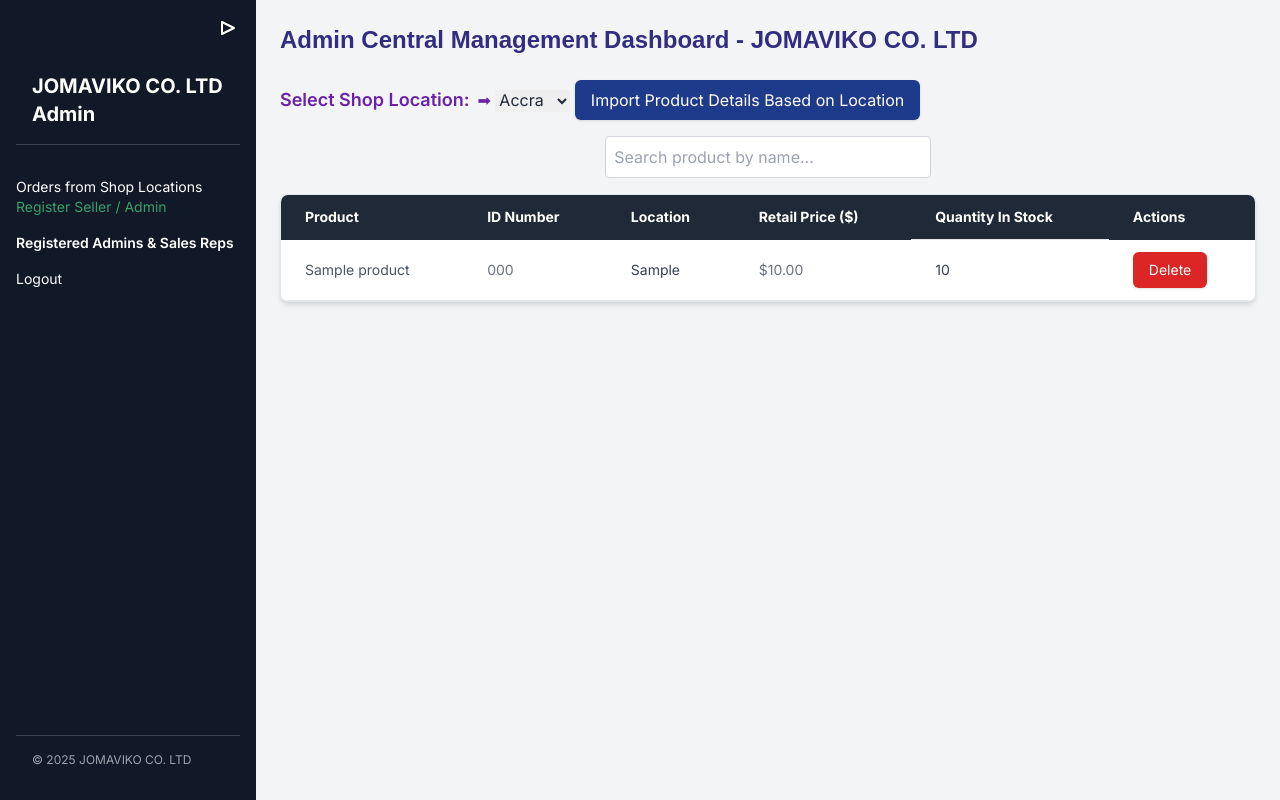
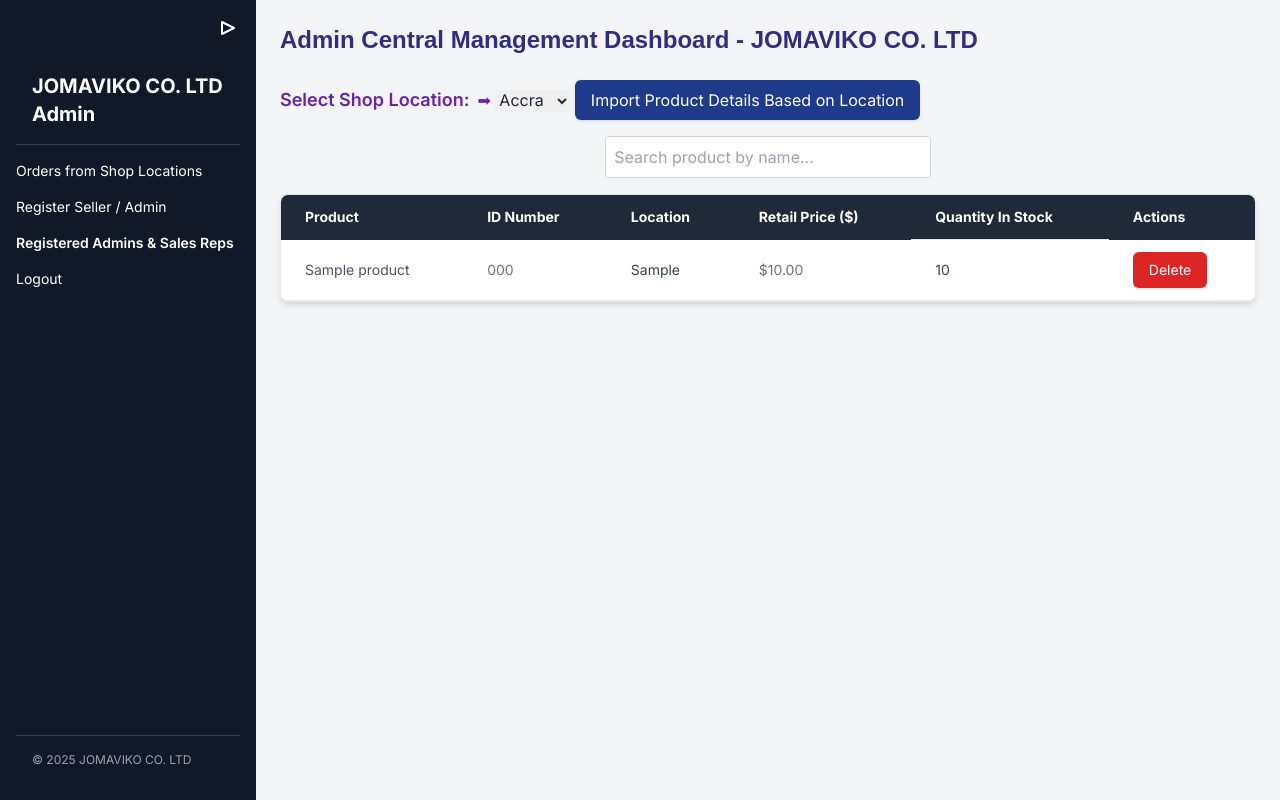
Before and after one commit to Martin4dbest/jomaviko, a Flask app: page /admin in a window 1280 px wide. Run offline with Flask 3, Linux system fonts and the light colour scheme; a user stored in the database is signed in; tables that the repository leaves empty hold one stand-in row (values such as "Sample post"); some libraries are stand-ins or nearby versions.

Commit message:
updated code to fit devices

```diff
--- a/templates/admin_dashboard.html
+++ b/templates/admin_dashboard.html
@@ -146,58 +146,52 @@
 </div>
 
   <!-- Sidebar Header -->
-  <div x-show="sidebarOpen" class="p-4 text-xl font-bold border-b border-gray-700">
+  <div x-show="sidebarOpen" class="p-4 text-xl font-bold border-b border-gray-700 text-white">
     JOMAVIKO CO. LTD Admin
   </div>
 
   <!-- Sidebar Nav Links -->
-  <nav class="flex-grow space-y-4 text-sm font-medium mt-4" x-show="sidebarOpen">
+  <nav class="flex-grow mt-4 space-y-4 text-sm font-medium text-white" x-show="sidebarOpen">
 
-
-  <!-- Sidebar Nav Links -->
-  <nav class="flex-grow space-y-4 text-sm font-medium mt-4" x-show="sidebarOpen">
+    <!-- Orders from Shop Locations -->
     <a href="{{ url_for('select_order_location') }}"
-      style="color: white; text-decoration: none; transition: color 0.3s ease;"
-      onmouseover="this.style.color='green'" onmouseout="this.style.color='white'">
+      class="block hover:text-green-400 transition-colors duration-300">
       Orders from Shop Locations
     </a>
 
     <!-- Register Seller / Admin Link -->
     <a href="{{ url_for('register') }}"
-      style="color: #38a169; text-decoration: none; transition: color 0.3s ease;"
-      onmouseover="this.style.color='#2f855a'" onmouseout="this.style.color='#38a169'">
+      class="block hover:text-green-400 transition-colors duration-300">
       Register Seller / Admin
     </a>
-  </nav>
 
-
-     <!-- Admins and Sellers Details Section -->
-
-
-  <div class="mb-6">
-
+    <!-- Registered Admins & Sales Reps -->
+    <div class="mt-6">
       <h2 class="text-sm font-semibold">
-      <a href="{{ url_for('view_users') }}" class="text-white hover:text-green-500">
+        <a href="{{ url_for('view_users') }}" class="hover:text-green-400">
           Registered Admins & Sales Reps
         </a>
       </h2>
 
       <div class="mt-4 space-y-2">
         {% for user in users %}
-            <div class="block text-sm text-gray-700 font-medium hover:text-green-400 cursor-pointer">
-                <a href="{{ url_for('view_users', user_id=user.id) }}">
+          <a href="{{ url_for('view_users', user_id=user.id) }}"
+            class="block text-sm font-medium text-white hover:text-green-400 transition-colors duration-300">
             <p>{{ user.username }} ({{ user.role }})</p>
             {% if user.location %}
-                        <p>{{ user.location }}</p>
+              <p class="text-xs text-gray-400">{{ user.location }}</p>
             {% endif %}
           </a>
-            </div>
         {% endfor %}
       </div>
+    </div>
 
-    <a href="{{ url_for('index') }}" class="block hover:text-red-400">Logout</a>
-
-
+    <!-- Logout -->
+    <a href="{{ url_for('index') }}"
+      class="block mt-6 hover:text-red-400 transition-colors duration-300">
+      Logout
+    </a>
+  </nav>
 
   </nav>
 
```
Lines whose indentation alone changed are shown as unchanged.
